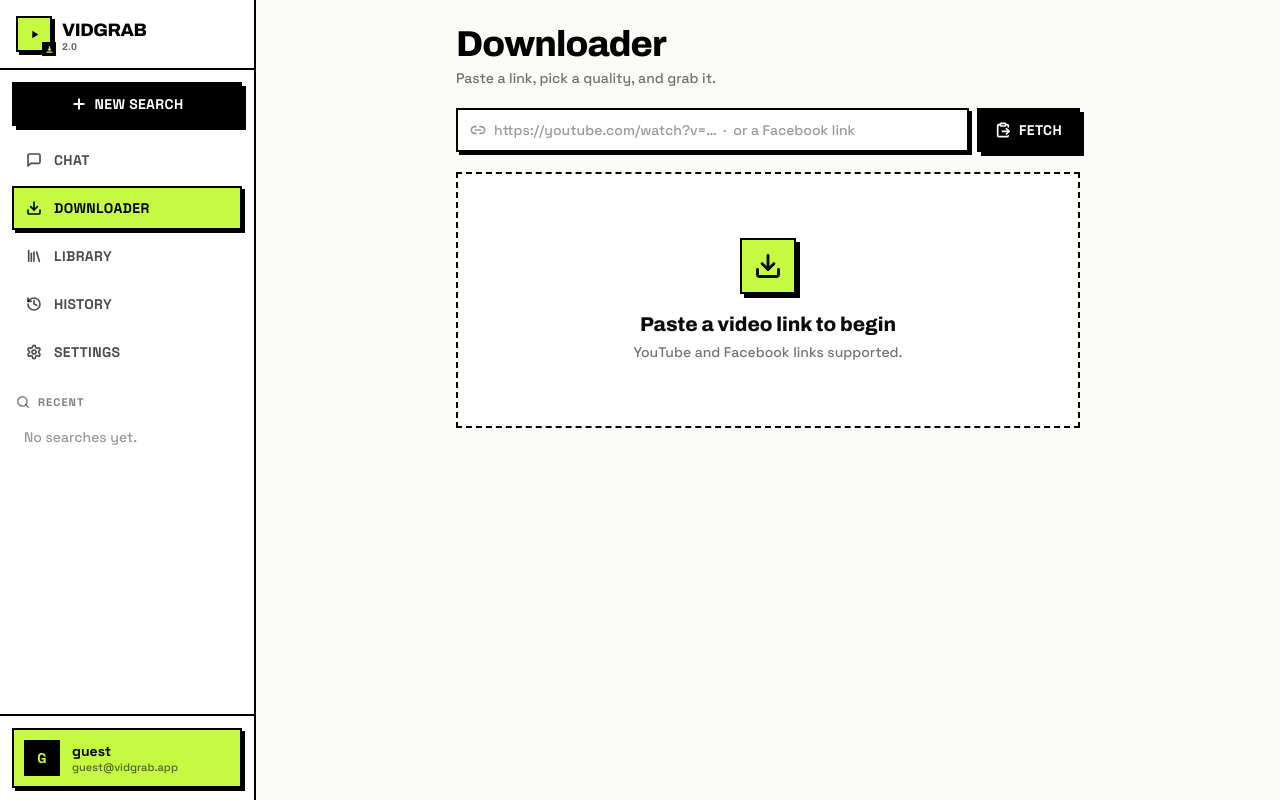
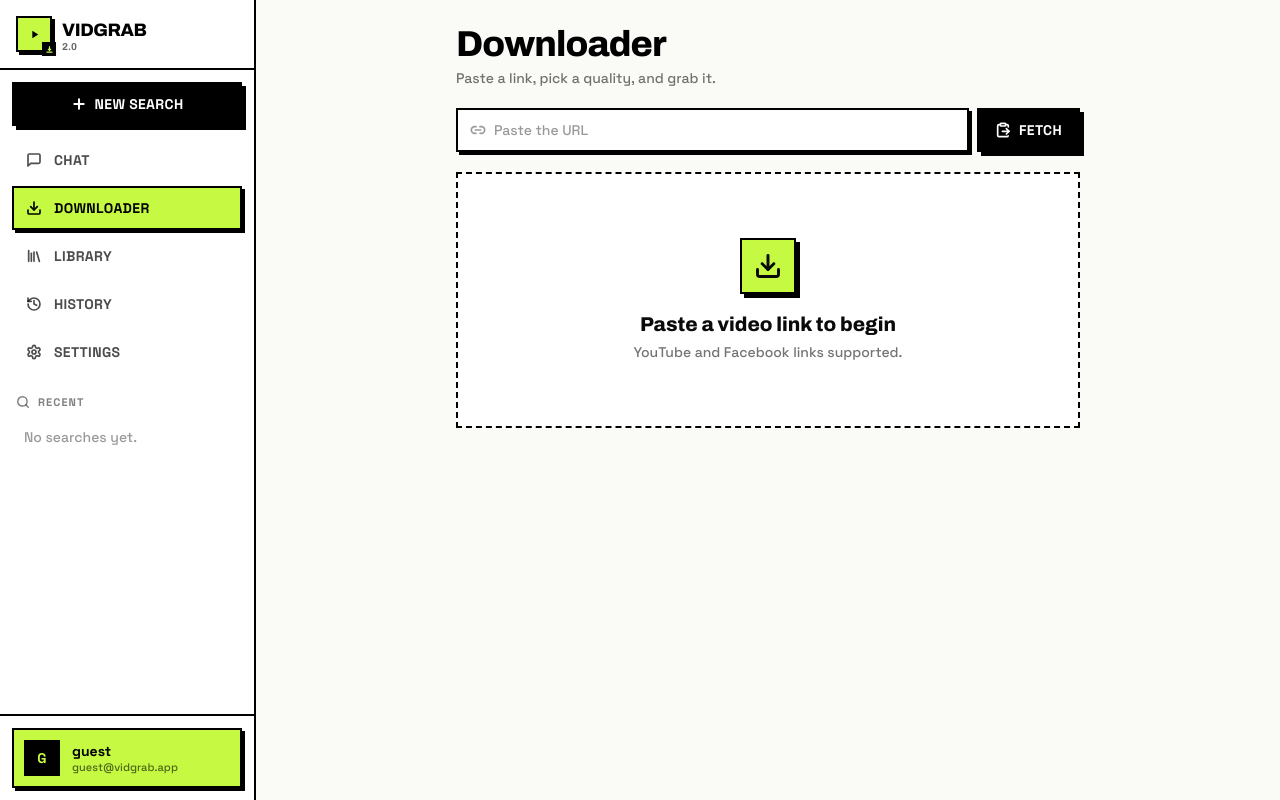
Before and after one commit to AMRITO-KUNDU/Video-downloader, a React (Vite) app: page /downloader in a window 1280 px wide. Built offline with nearby package versions, Linux system fonts and the light colour scheme.

Commit message:
Set link input placeholder to 'Paste the URL' on home and Downloader

```diff
--- a/src/components/chat/Composer.jsx
+++ b/src/components/chat/Composer.jsx
@@ -2,7 +2,7 @@
 import { ArrowUp, Mic, MicOff } from "lucide-react";
 import { cn } from "@/lib/utils";
 
-export default function Composer({ onSend, placeholder = "Paste a link or ask VidGrab..." }) {
+export default function Composer({ onSend, placeholder = "Paste the URL" }) {
   const [value, setValue] = useState("");
   const [listening, setListening] = useState(false);
   const [supported, setSupported] = useState(true);
--- a/src/pages/Downloader.jsx
+++ b/src/pages/Downloader.jsx
@@ -222,7 +222,7 @@
                 value={url}
                 onChange={(e) => setUrl(e.target.value)}
                 onKeyDown={(e) => e.key === "Enter" && handleFetch()}
-                placeholder="https://youtube.com/watch?v=…  ·  or a Facebook link"
+                placeholder="Paste the URL"
                 className="w-full bg-transparent px-2 py-2.5 text-sm font-medium placeholder:text-black/40 focus:outline-none"
               />
             </div>
```
